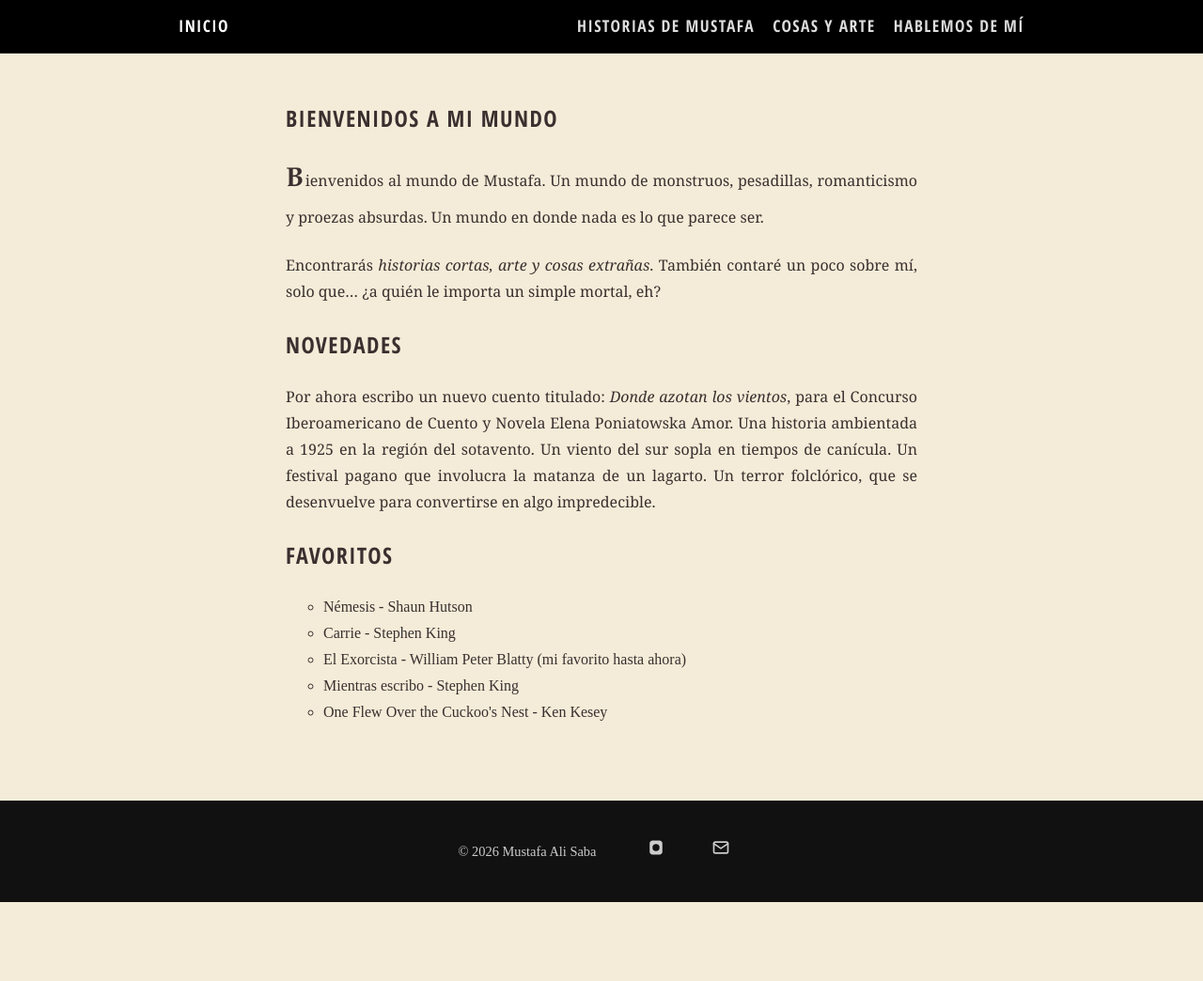
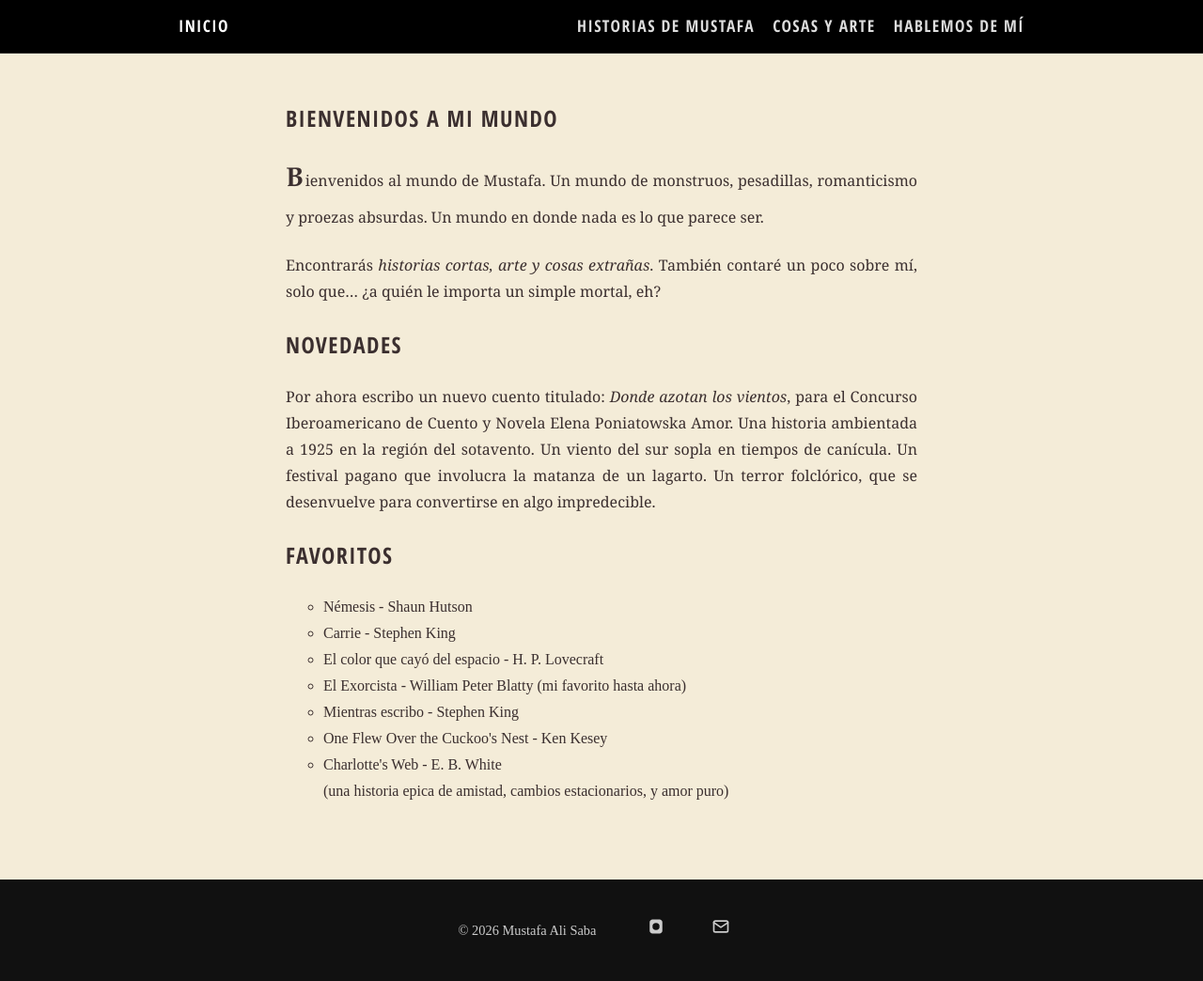
Before and after one commit to mustafaalisaba/mustafaalisaba, a Jekyll site: the page built from index.md, in a window 1280 px wide. Shown: the whole page at 94% size. Built offline with Jekyll 4.4.1, drawn with Linux system fonts in a browser that asks for light colours; before the commit the page ends 960 px from its top, so only the background shows below that.

Commit message:
e.b.white

```diff
--- a/index.md
+++ b/index.md
@@ -32,9 +32,11 @@ title: Mustafa Ali Saba
  <ul style="list-style-type:circle;">
   <li>Némesis - Shaun Hutson</li>
   <li>Carrie - Stephen King</li>
+  <li>El color que cayó del espacio - H. P. Lovecraft</li>
   <li>El Exorcista - William Peter Blatty (mi favorito hasta ahora)</li>
   <li>Mientras escribo - Stephen King</li>
   <li>One Flew Over the Cuckoo's Nest - Ken Kesey</li>
+  <li>Charlotte's Web - E. B. White <br> (una historia epica de amistad, cambios estacionarios, y amor puro)</li>
 </ul>
 
 </article>
```
